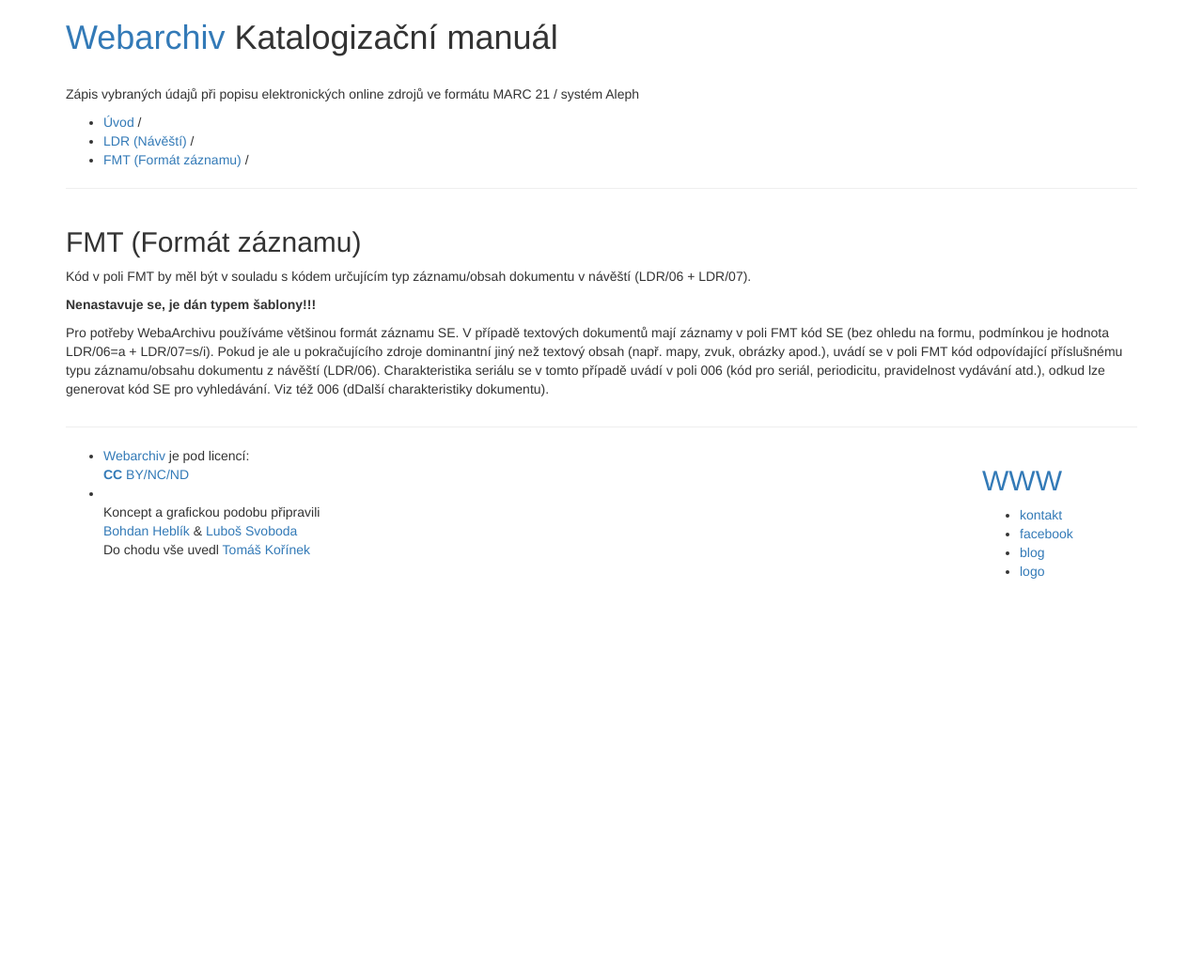
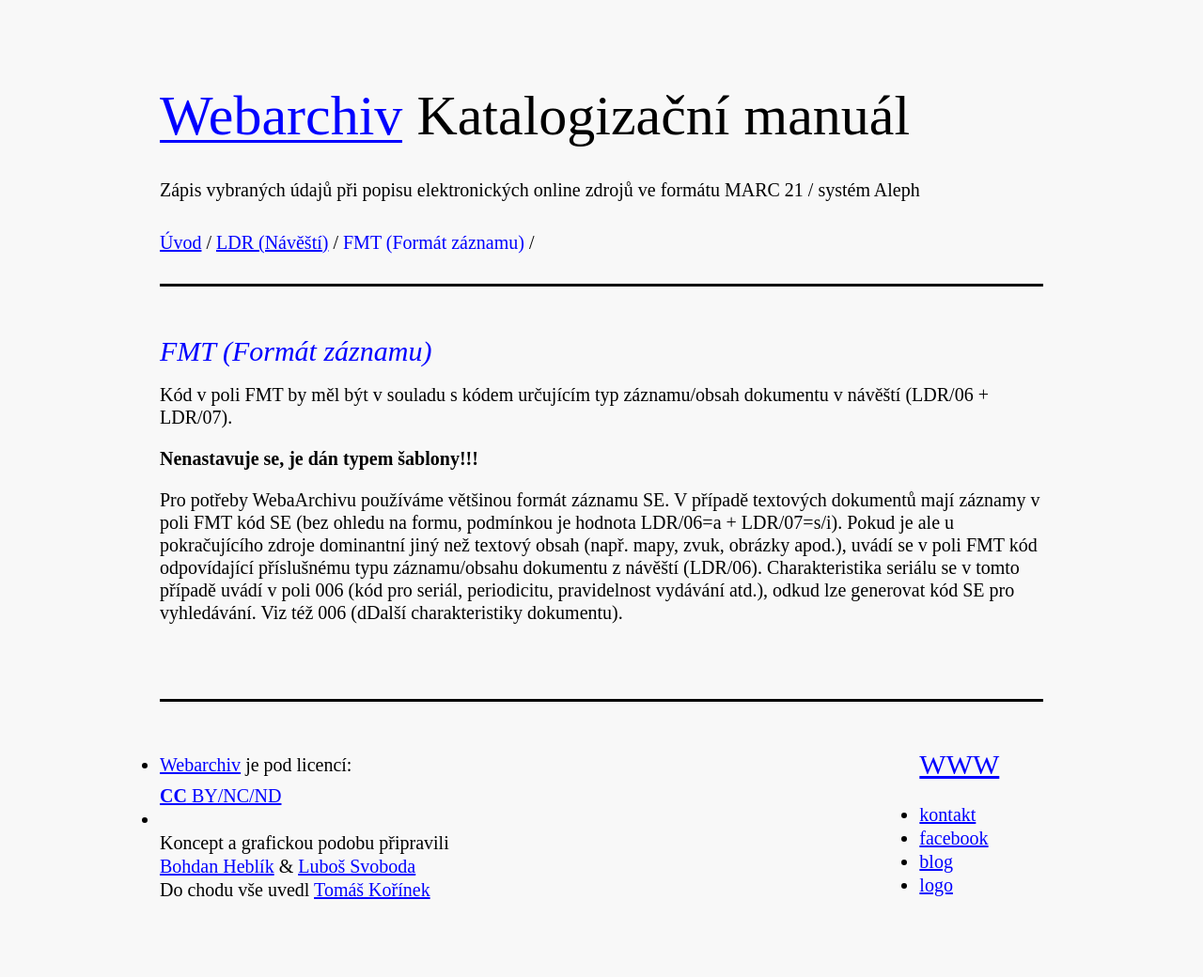
Before and after one commit to kvasnicaj/kvasnicaj.github.io, a Jekyll site: the page built from _posts/2017-06-26-ftm-format-zaznamu.md, in a window 1280 px wide. Shown: the whole page at 94% size. Built offline with Jekyll 4.4.1, drawn with Linux system fonts in a browser that asks for light colours; nearby versions of some CDN libraries; library files that are not in the unit come from our copies; before the commit the page ends 900 px from its top, so only the background shows below that.

Commit message:
css path fix

```diff
--- a/_layouts/default.html
+++ b/_layouts/default.html
@@ -5,8 +5,8 @@
 			<meta name="viewport" content="width=device-width, initial-scale=1">
 			<title>{{ page.title }}</title>
 
-			<link rel="stylesheet" href="css/bootstrap.min.css" type='text/css' media='all'>
-			<link rel="stylesheet" href="css/screen.css" type='text/css' media='all'>
+			<link rel="stylesheet" href="/css/bootstrap.min.css" type='text/css' media='all'>
+			<link rel="stylesheet" href="/css/screen.css" type='text/css' media='all'>
 
 		</head>
 
```
